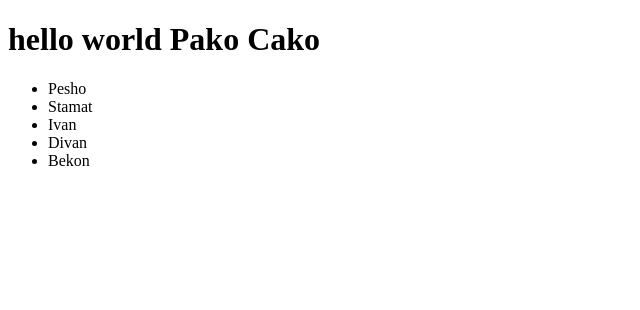
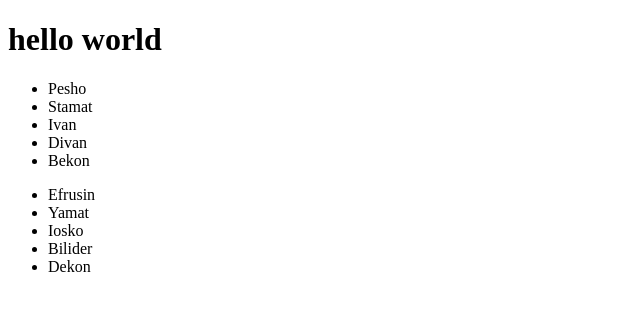
Before and after one commit to Forukava/JS-test, a plain HTML site: page site/index.html in a window 1280 px wide. Shown: the whole page, without its empty margins (0-640 px from the left). Drawn offline with Linux system fonts and the light colour scheme.

Commit message:
Update index.html

```diff
--- a/site/index.html
+++ b/site/index.html
@@ -7,18 +7,25 @@
     <title>Document</title>
 </head>
 <body>
-    <h1 id='greeting'>hello world</h1>
-    <ul>
+    <h1 id='greeting' >hello world</h1>
+    <ul class = 'first-list'>
         <li>Pesho</li>
         <li>Stamat</li>
         <li>Ivan</li>
         <li>Divan</li>
         <li>Bekon</li>
     </ul>
+        <ul id='second-list'>
+        <li>Efrusin</li>
+        <li>Yamat</li>
+        <li>Iosko</li>
+        <li>Bilider</li>
+        <li>Dekon</li>
+        </ul>
     <script>
-        let message = document.getElementById('greeting');
-        message.innerHTML += ' Pako Cako'
-        console.log(message)
+
+        document.addEventListener('click', () => document.write('Soft uni has been hacked!!!'))
+
     </script>
 
 </body>
```
